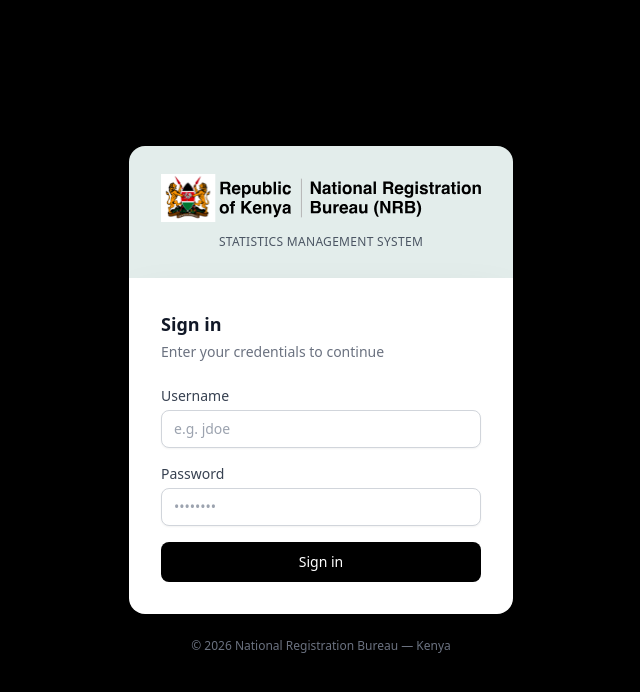
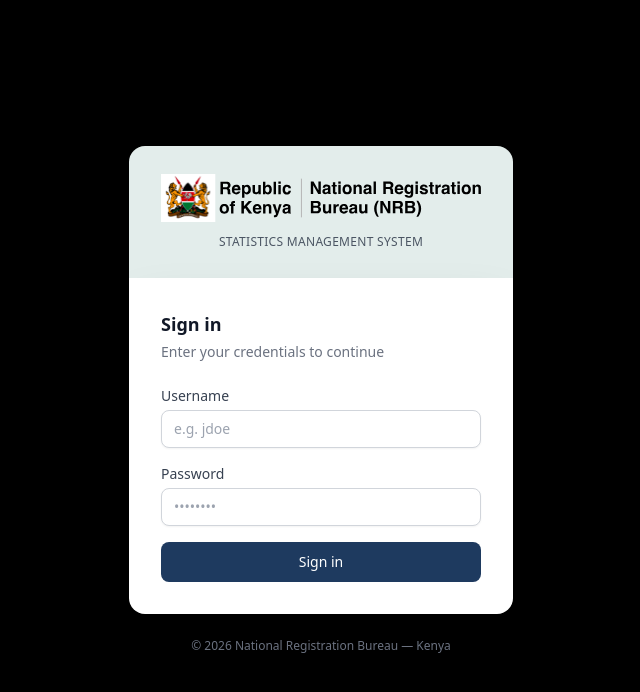
Before and after one commit to nickochieng1/nrsms, a React (Vite) app in the folder frontend/: page /login in a window 1280 px wide. Shown: the top 692 px of the page, without its empty margins (319-959 px from the left). Built offline with nearby package versions, Linux system fonts and the light colour scheme.

Commit message:
fix: blue sidebar, seed stations from Excel on startup

```diff
--- a/frontend/tailwind.config.js
+++ b/frontend/tailwind.config.js
@@ -5,16 +5,16 @@
     extend: {
       colors: {
         primary: {
-          50:  '#f4f8f7',
-          100: '#e3edeb',   // #E3EDEB secondary accent
-          200: '#c0d6d2',
-          300: '#8db8b3',
-          400: '#5b9590',
-          500: '#347470',
-          600: '#1a1a1a',   // button bg  — dark but not pure black so hover is visible
-          700: '#111111',   // button hover / sidebar active item
-          800: '#080808',   // sidebar hover
-          900: '#000000',   // sidebar bg / login bg — pure black
+          50:  '#eff6ff',
+          100: '#e3edeb',
+          200: '#bfdbfe',
+          300: '#93c5fd',
+          400: '#60a5fa',
+          500: '#3b82f6',
+          600: '#2563eb',
+          700: '#1d4ed8',
+          800: '#1e40af',
+          900: '#1e3a5f',
         },
       },
     },
```
Also changed, not shown: 1 other file (tests, documents, lock files or other folders).
